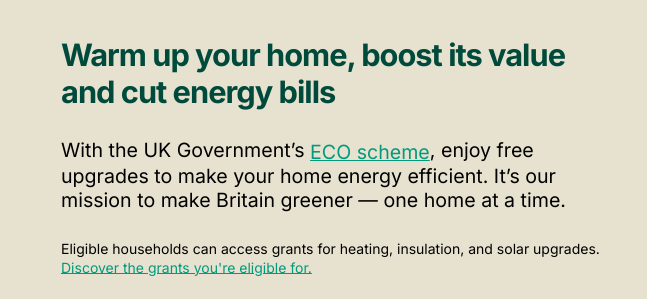
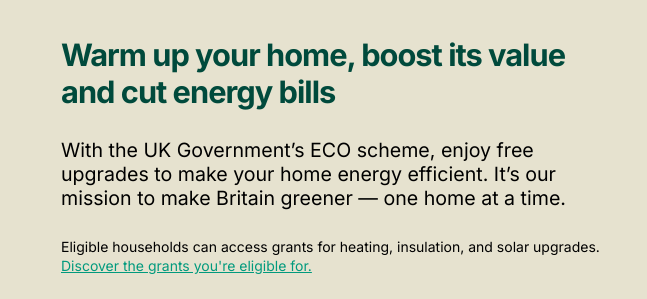
Before and after one commit to baberlabs/g4u-frontend, a plain HTML site: page index.html in a window 1280 px wide. Shown: the part 132-431 px from the top of the page, 0-647 px from the left. Drawn offline with Linux system fonts and the light colour scheme.

Commit message:
Remove ECO Scheme link

```diff
--- a/index.html
+++ b/index.html
@@ -180,7 +180,7 @@
                     <li>
                         <a
                             class="nav-link cta-button"
-                            href="https://calendly.com/grants-for-you/book-a-call"
+                            href="https://calendly.com/grants4you-temp/30min"
                         >
                             Book a call →
                         </a>
@@ -189,7 +189,7 @@
 
                 <a
                     class="cta-button-mobile"
-                    href="https://calendly.com/grants-for-you/book-a-call"
+                    href="https://calendly.com/grants4you-temp/30min"
                 >
                     <img
                         src="./images/phone.svg"
@@ -214,13 +214,9 @@
                         Warm up your home, boost its value and cut energy bills
                     </h1>
                     <p class="hero-text-first-paragraph">
-                        With the UK Government’s
-                        <a
-                            href="https://www.ofgem.gov.uk/environmental-and-social-schemes/energy-company-obligation-eco/homeowners-and-tenants"
-                            >ECO scheme</a
-                        >, enjoy free upgrades to make your home energy
-                        efficient. It’s our mission to make Britain greener —
-                        one home at a time.
+                        With the UK Government’s ECO scheme, enjoy free upgrades
+                        to make your home energy efficient. It’s our mission to
+                        make Britain greener — one home at a time.
                     </p>
                     <p>
                         Eligible households can access grants for heating,
```
